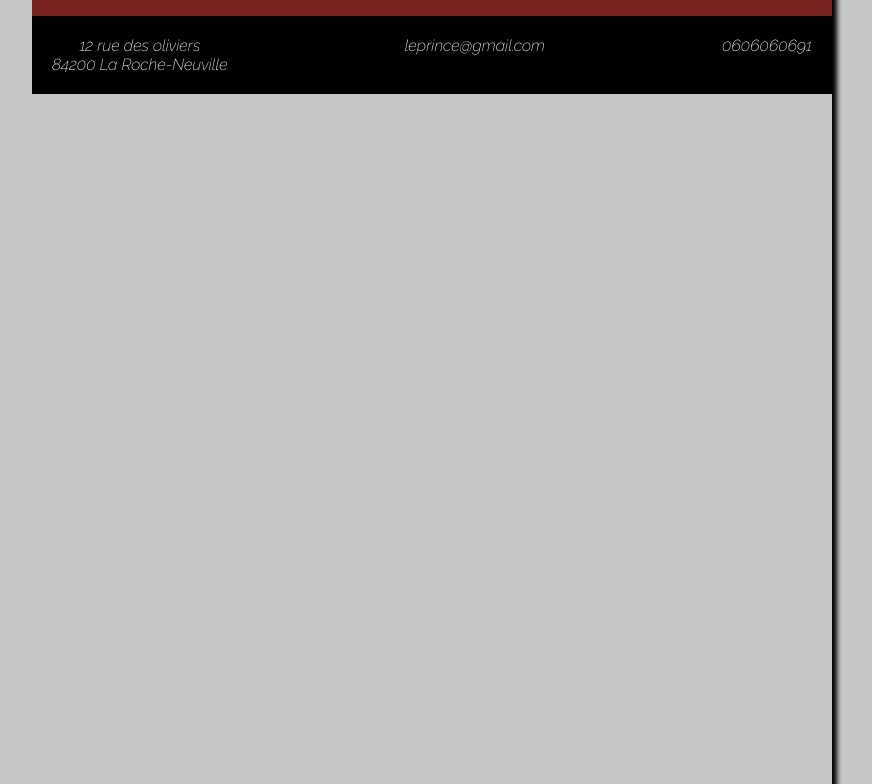
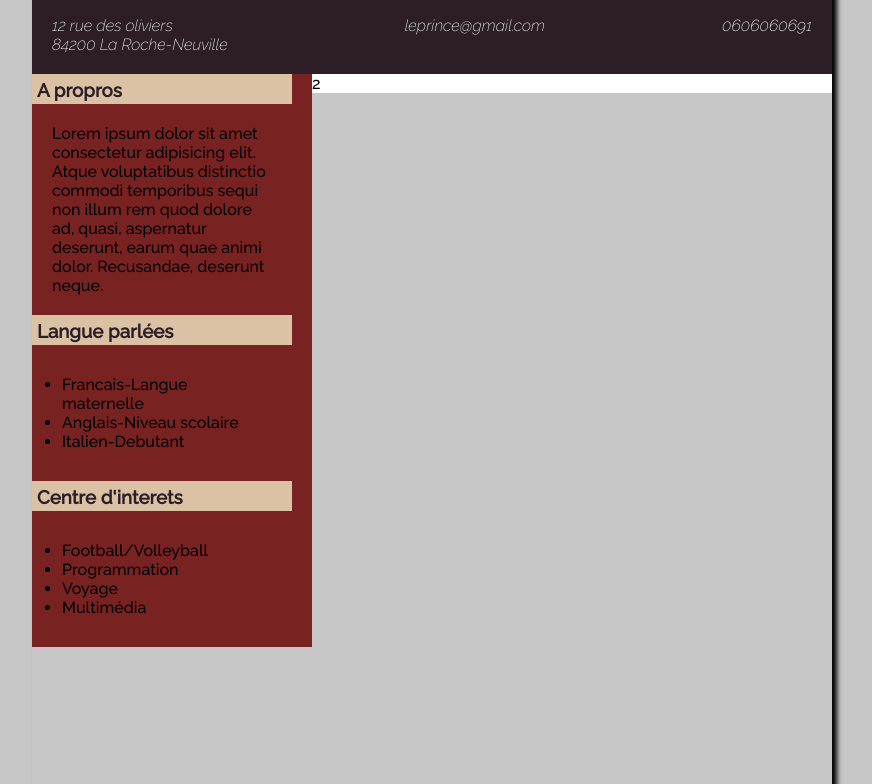
Before and after one commit to Leprince11/CV, a plain HTML site: page index.html in a window 1280 px wide. Shown: the part 252-1036 px from the top of the page, without its empty margins (208-1080 px from the left). Drawn offline with Linux system fonts and the light colour scheme.

Commit message:
Creation main section 1

```diff
--- a/assets/css/style.css
+++ b/assets/css/style.css
@@ -13,7 +13,7 @@ body {
   width: 800px;
   background-image: radial-gradient(#c7c7c7 25%, #c7c7c7 75%);
   box-shadow: 5px 7px 5px #000;
-  margin: 20px auto;
+  margin: auto;
 }
 
 header {
@@ -23,10 +23,11 @@ header {
 }
 address {
   padding: 20px;
-  background-color: #000;
+  background-color: #2c1d27;
   color: white;
   display: flex;
   justify-content: space-between;
+  text-align: start;
 }
 .profil {
   height: 150;
@@ -43,3 +44,37 @@ h1 {
   color: white;
   font-weight: bold;
 }
+.col-sec-4 {
+  width: 35%;
+  float: left;
+  background-color: #782221;
+}
+.col-sec-8 {
+  width: 65%;
+  float: right;
+  background-color: white;
+}
+
+article {
+  padding: 0 20px 0 0;
+}
+.head {
+  height: 20px;
+  padding: 5px;
+  background-color: #dbc2a4;
+  color: #2c1d27;
+}
+article ul {
+  padding: 30px;
+}
+
+.about {
+  padding: 20px 20px 20px 20px;
+}
+/* footer {
+  padding: 10px;
+  background-color: #782221;
+  text-align: center;
+  color: white;
+  font-size: 12px;
+} */
--- a/index.html
+++ b/index.html
@@ -17,7 +17,7 @@
         width="150"
       />
       <h1>MBA ASSEKO Leprince</h1>
-      <p class="objectif">Developpeur de solution</p>
+      <p class="objectif">Developpeur de solution IA</p>
       <br />
       <address>
         <p class="add">
@@ -28,5 +28,43 @@
         <p>0606060691</p>
       </address>
     </header>
+    <main>
+      <section class="col-sec-4">
+        <article>
+          <h3 class="head">A propros</h3>
+          <p class="about">
+            Lorem ipsum dolor sit amet consectetur adipisicing elit. Atque
+            voluptatibus distinctio commodi temporibus sequi non illum rem quod
+            dolore ad, quasi, aspernatur deserunt, earum quae animi dolor.
+            Recusandae, deserunt neque.
+          </p>
+        </article>
+        <article>
+          <h3 class="head">Langue parlées</h3>
+          <ul>
+            <li>Francais-Langue maternelle</li>
+            <li>Anglais-Niveau scolaire</li>
+            <li>Italien-Debutant</li>
+          </ul>
+        </article>
+        <article>
+          <h3 class="head">Centre d'interets</h3>
+          <ul>
+            <li>Football/Volleyball</li>
+            <li>Programmation</li>
+            <li>Voyage</li>
+            <li>Multimédia</li>
+          </ul>
+        </article>
+      </section>
+      <section class="col-sec-8">2</section>
+    </main>
+    <!-- <footer>
+      <a href="linkedin.com"><img src="" alt="" /></a>
+      <a href="https://twitter.com"><img src="" alt="" /></a>
+      <a href="https://github.com"><img src="" alt="" /></a>
+      <br />
+      <p>Dernière mise a jour le 27/05/2023.</p>
+    </footer> -->
   </body>
 </html>
```
